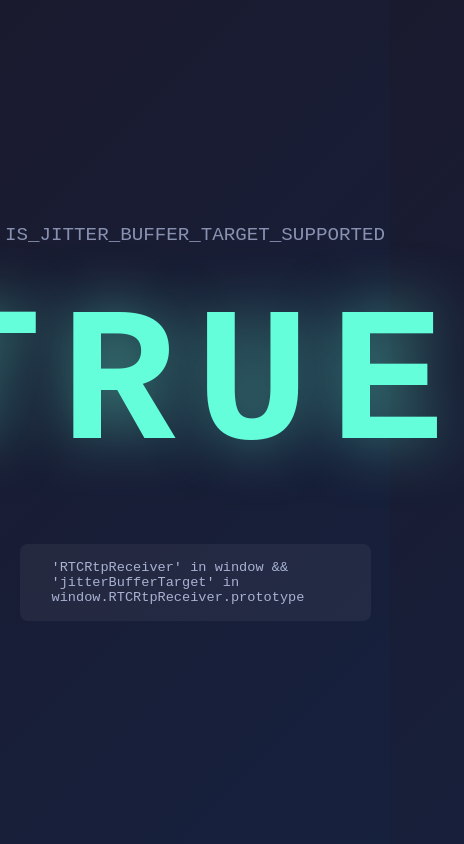
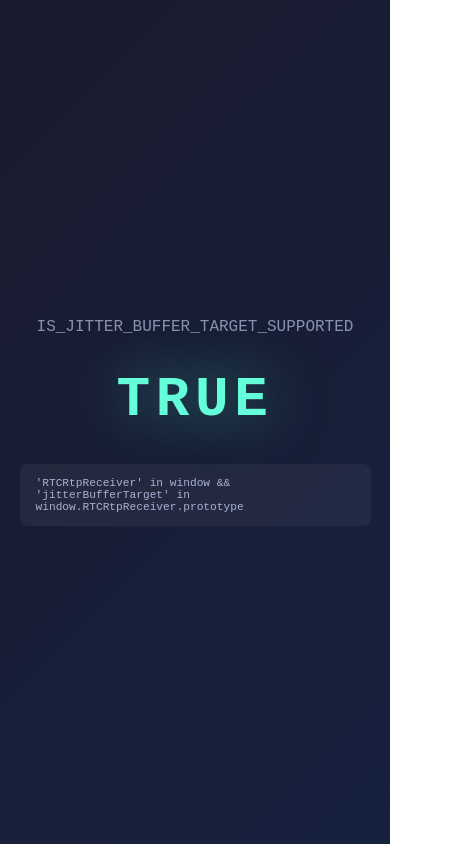
Before and after one commit to wbxl2000/tools.qer.im, a plain HTML site: page jitter-buffer-test.html in a window 390 px wide. Shown: the whole page, 464 px wide, since content can reach past the window. Drawn offline with Linux system fonts and the light colour scheme.

Commit message:
style: jitter buffer support mobile style

```diff
--- a/jitter-buffer-test.html
+++ b/jitter-buffer-test.html
@@ -51,6 +51,24 @@
       max-width: 90vw;
       overflow-x: auto;
     }
+    @media (max-width: 768px) {
+      .title {
+        font-size: 1rem;
+      }
+      .result {
+        font-size: 5rem;
+      }
+      .code {
+        margin-top: 2rem;
+        padding: 0.8rem 1rem;
+        font-size: 0.7rem;
+      }
+    }
+    @media (max-width: 400px) {
+      .result {
+        font-size: 3.5rem;
+      }
+    }
   </style>
 </head>
 <body>
```
